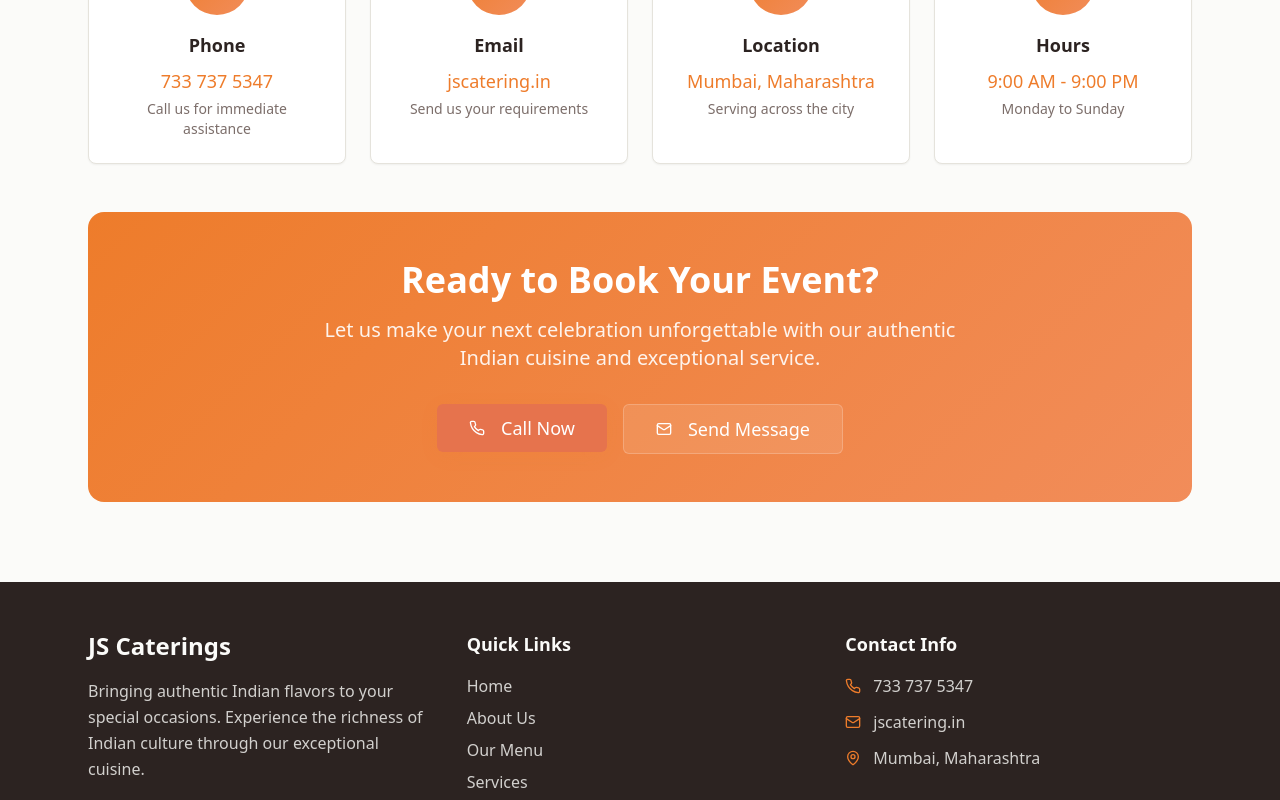
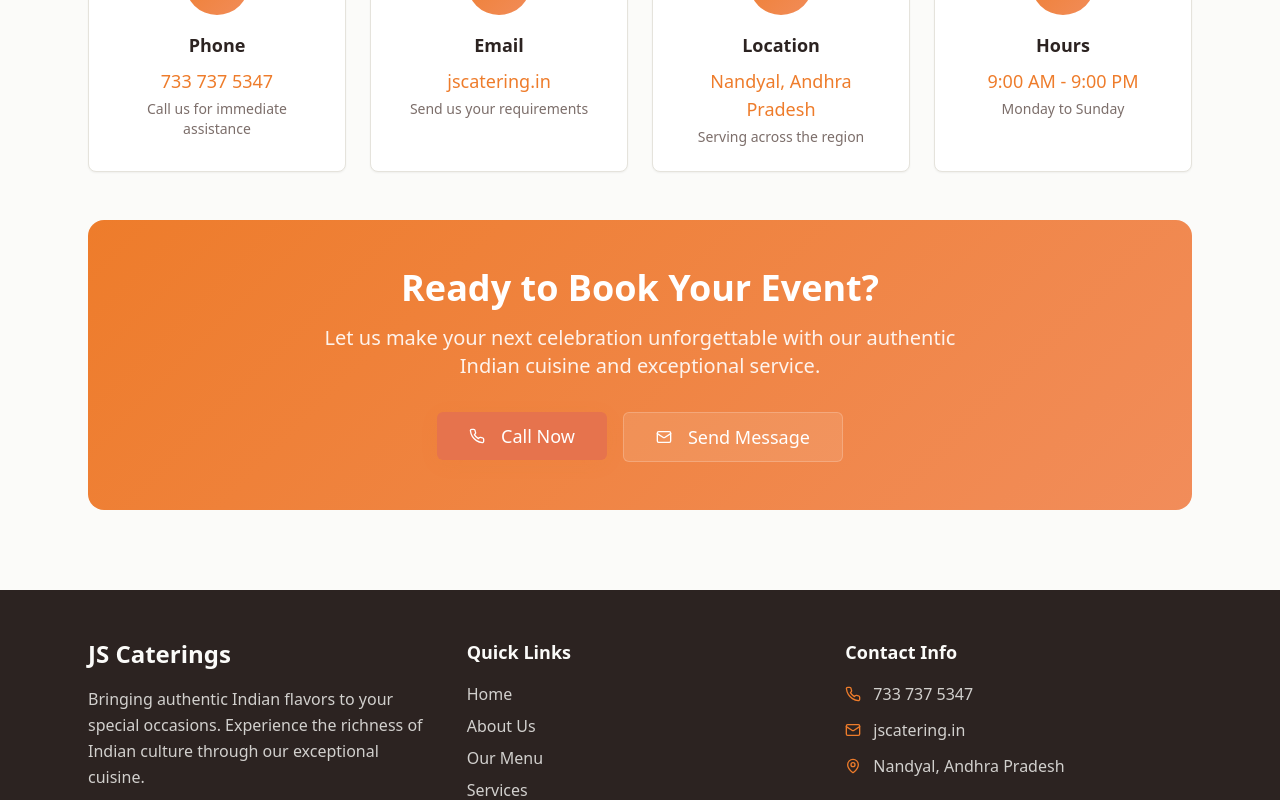
Before and after one commit to VenkatSubbuDev/js-catering-delights-indian, a React (Vite) app: page / in a window 1280 px wide. Shown: the part 3940-4740 px from the top of the page. Built offline with nearby package versions, Linux system fonts and the light colour scheme.

Commit message:
Update contact information
Add location details to the contact information.

```diff
--- a/src/components/Contact.tsx
+++ b/src/components/Contact.tsx
@@ -19,8 +19,8 @@ export function Contact() {
     {
       icon: MapPin,
       title: "Location",
-      content: "Mumbai, Maharashtra",
-      subtitle: "Serving across the city"
+      content: "Nandyal, Andhra Pradesh",
+      subtitle: "Serving across the region"
     },
     {
       icon: Clock,
--- a/src/components/Footer.tsx
+++ b/src/components/Footer.tsx
@@ -42,7 +42,7 @@ export function Footer() {
               </div>
               <div className="flex items-center">
                 <MapPin className="h-4 w-4 mr-3 text-saffron" />
-                <span className="text-background/80">Mumbai, Maharashtra</span>
+                <span className="text-background/80">Nandyal, Andhra Pradesh</span>
               </div>
             </div>
           </div>
```
